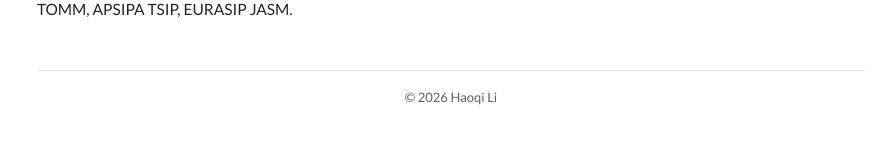
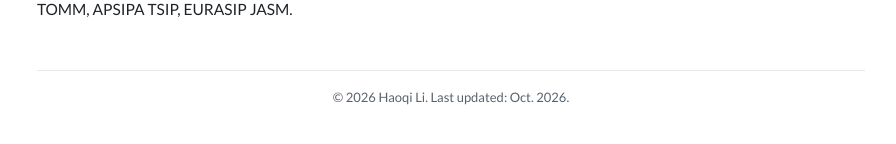
Before and after one commit to haoqi/haoqi.github.io, a plain HTML site: page index.html in a window 1280 px wide. Shown: the part 3242-3386 px from the top of the page, without its empty margins (189-1085 px from the left). Drawn offline with Linux system fonts and the light colour scheme.

Commit message:
haoqi.github.io

```diff
--- a/index.html
+++ b/index.html
@@ -3,7 +3,7 @@
 <head>
   <meta charset="utf-8">
   <meta name="viewport" content="width=device-width, initial-scale=1">
-  <title>Haoqi Li</title>
+  <title>Haoqi Li's Homepage</title>
   <meta name="description" content="Haoqi Li — Senior Research Scientist at Netflix working on multilingual speech, expressive voice generation, and multimodal evaluation.">
   <meta property="og:title" content="Haoqi Li — Speech &amp; Multimodal AI Research Scientist">
   <meta property="og:description" content="Senior Research Scientist at Netflix working on multilingual speech understanding, expressive voice generation, and multimodal evaluation.">
@@ -320,7 +320,7 @@
   <p><strong>Journal reviewer:</strong> IEEE/ACM TASLP, IEEE TAFFC, IEEE TMM, IEEE SPL, IEEE Access, Computer Speech &amp; Language, ACM TOMM, APSIPA TSIP, EURASIP JASM.</p>
 
   <footer>
-    © 2026 Haoqi Li
+    © 2026 Haoqi Li. Last updated: Oct. 2026.
   </footer>
 </main>
 
```
